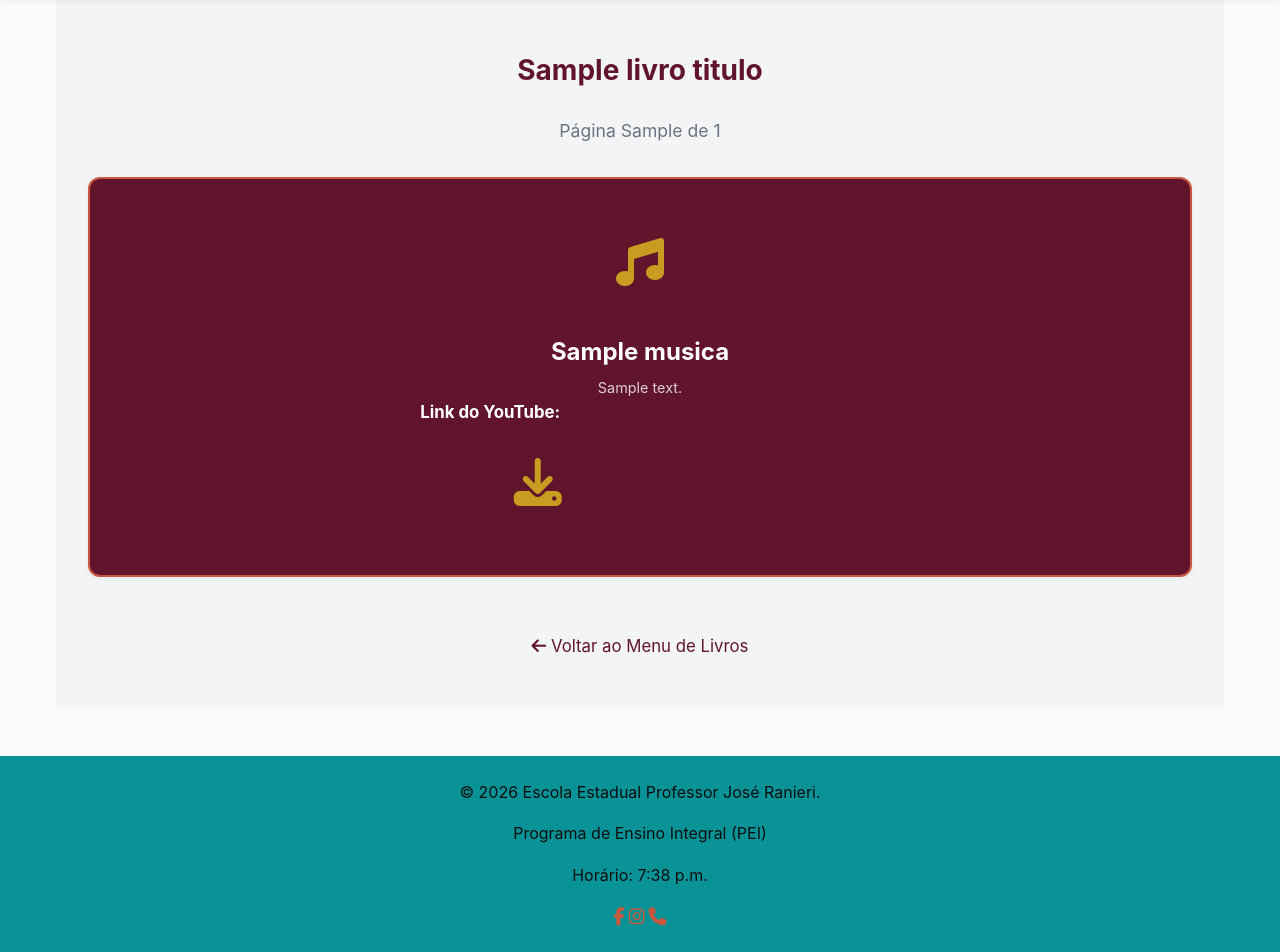
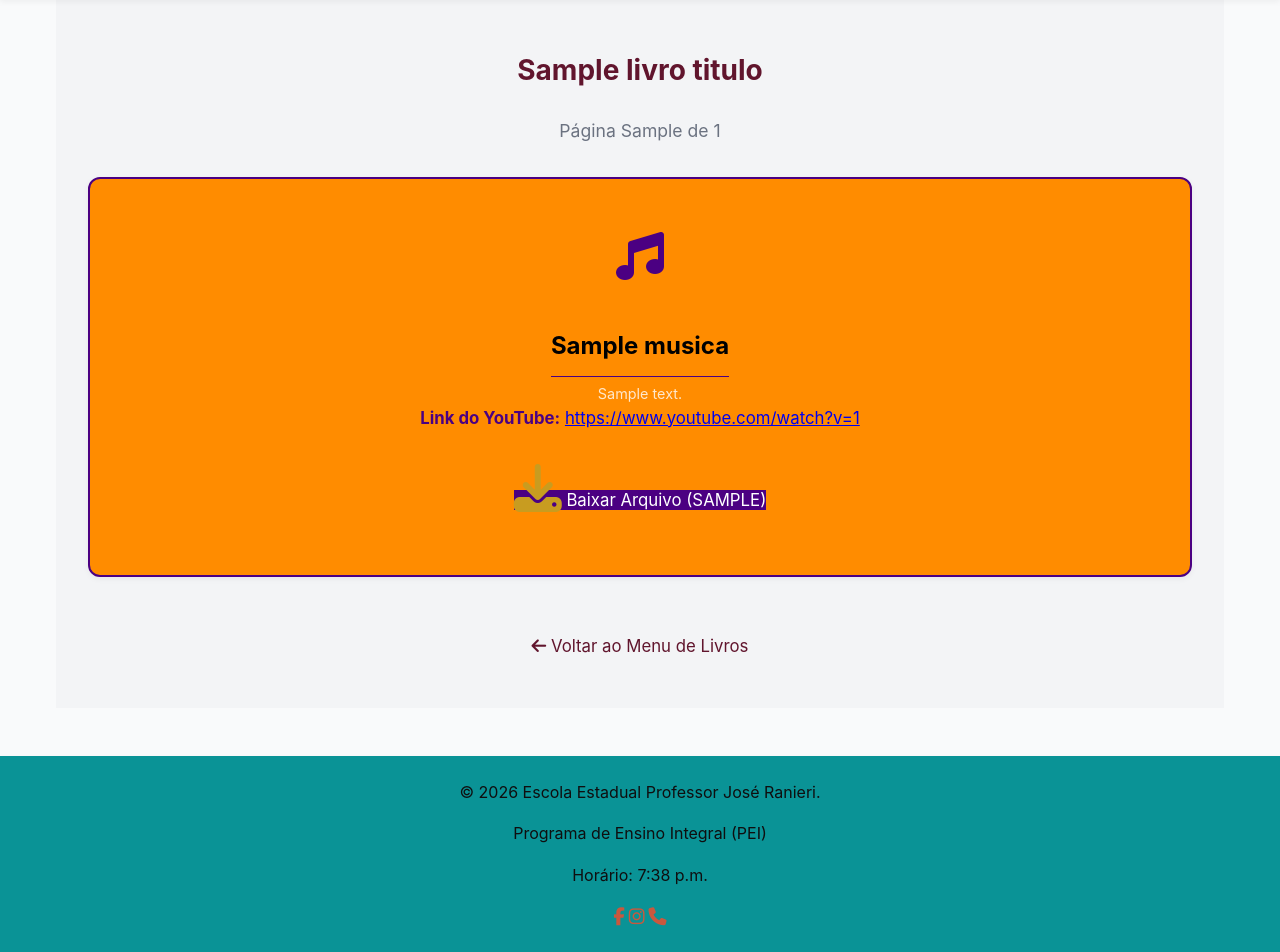
Before and after one commit to Guisbeghendev/ranieri2026, a Django app: template coral/templates/coral/repertorio_list.html in a window 1280 px wide. Shown: the part 96-1048 px from the top of the page. Run offline with Django 3.2, Linux system fonts and the light colour scheme; the template is opened without the code that fills it: most values are stand-ins (such as "Sample title", 1, 10 or a date in 2020).

Commit message:
app ajustes coral X

```diff
--- a/coral/templates/coral/repertorio_list.html
+++ b/coral/templates/coral/repertorio_list.html
@@ -15,14 +15,14 @@
         <div class="row mt-5 justify-content-center">
             {% if musica %}
                 <div class="col-md-8 mb-4">
-                    <div class="btn-coral-choice" style="min-height: 400px; display: flex; flex-direction: column; align-items: center; justify-content: center; cursor: default;">
+                    <div class="btn-coral-choice" style="min-height: 400px; display: flex; flex-direction: column; align-items: center; justify-content: center; cursor: default; background-color: #ff8c00; border: 2px solid #4b0082; color: #000000;">
                         <div>
-                            <i class="fas fa-music mb-3"></i>
-                            <h3>{{ musica.titulo }}</h3>
+                            <i class="fas fa-music mb-3" style="color: #4b0082;"></i>
+                            <h3 style="color: #000000; border-bottom: 1px solid #4b0082; padding-bottom: 10px;">{{ musica.titulo }}</h3>
 
                             {% if musica.descricao %}
                                 <div class="mt-4 text-start">
-                                    <p>{{ musica.descricao|linebreaks }}</p>
+                                    <p style="color: #000000;">{{ musica.descricao|linebreaks }}</p>
                                 </div>
                             {% endif %}
                         </div>
@@ -30,8 +30,8 @@
                         <div class="mt-5 w-100">
                             {% if musica.video_id %}
                                 <div class="mb-3">
-                                    <span class="d-block mb-1"><strong>Link do YouTube:</strong></span>
-                                    <a href="https://www.youtube.com/watch?v={{ musica.video_id }}" target="_blank" class="text-break">
+                                    <span class="d-block mb-1"><strong style="color: #4b0082;">Link do YouTube:</strong></span>
+                                    <a href="https://www.youtube.com/watch?v={{ musica.video_id }}" target="_blank" class="text-break" style="color: #0000EE; text-decoration: underline;">
                                         https://www.youtube.com/watch?v={{ musica.video_id }}
                                     </a>
                                 </div>
@@ -39,7 +39,7 @@
 
                             {% if musica.arquivo %}
                                 <div class="mt-4">
-                                    <a href="{{ musica.arquivo.url }}" class="btn-primary-custom" target="_blank" download>
+                                    <a href="{{ musica.arquivo.url }}" class="btn-primary-custom" target="_blank" download style="background-color: #4b0082; color: #ffffff; border: none;">
                                         <i class="fas fa-download"></i> Baixar Arquivo ({{ musica.extensao_arquivo|upper }})
                                     </a>
                                 </div>
@@ -49,7 +49,7 @@
                 </div>
 
                 <div class="col-12 mt-4">
-                    <div class="d-flex justify-content-between align-items: center;">
+                    <div class="d-flex justify-content-between align-items-center">
                         <div>
                             {% if musica_anterior %}
                                 <a href="?page={{ musica_ordem|add:'-1' }}" class="btn-secondary-custom">
```
